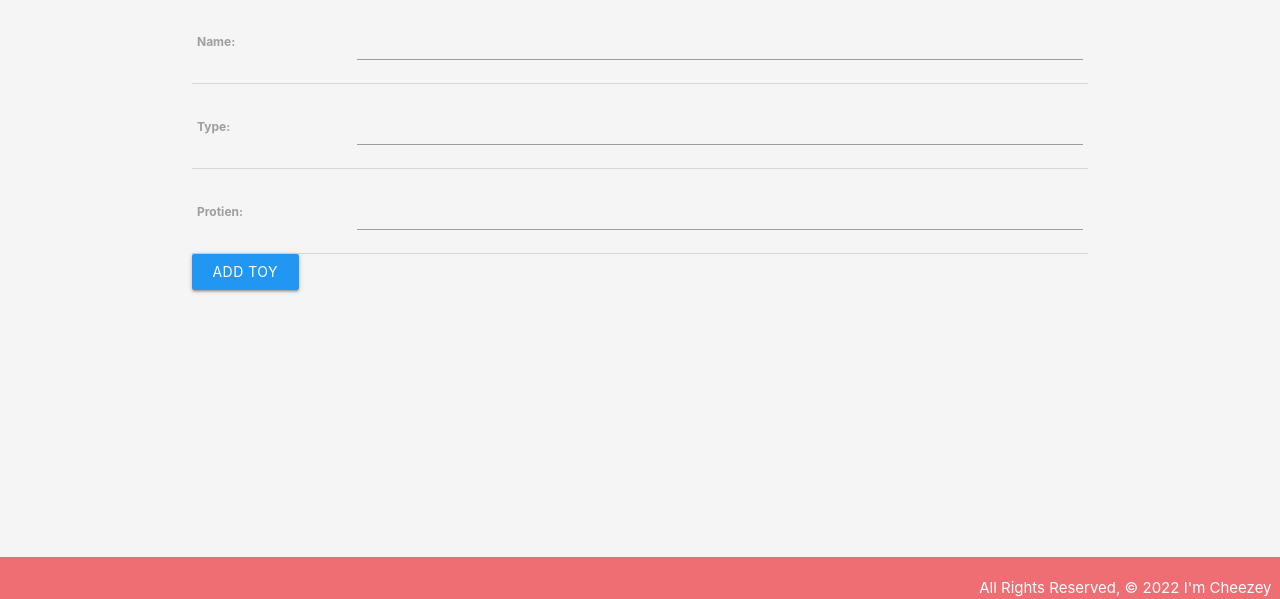
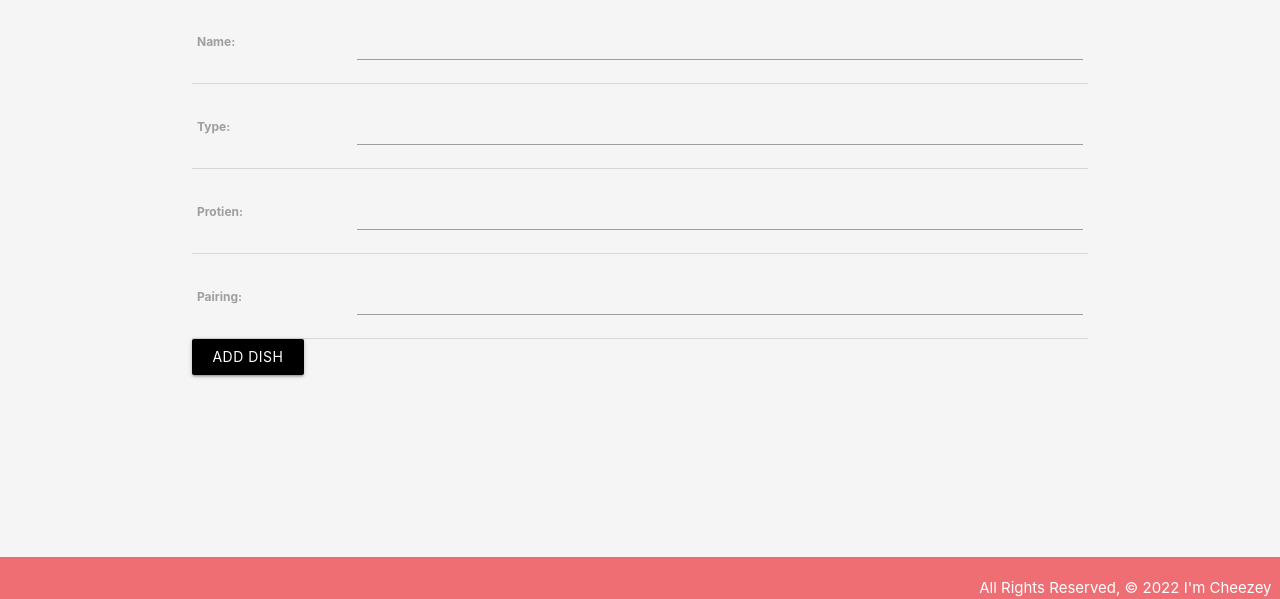
Before and after one commit to OmaLikesCoding/I-m-Cheezey, a Django app: page /dishes/create/ in a window 1280 px wide. Shown: the part 201-800 px from the top of the page. Run offline with Django 4.2, Linux system fonts and the light colour scheme; the visitor is signed in with stand-in values (Sample User, id 1).

Commit message:
Corrected Site Errors Routes TO Dishes Currently Functional

```diff
--- a/main_app/models.py
+++ b/main_app/models.py
@@ -14,10 +14,13 @@ class Dish(models.Model):
     name = models.CharField(max_length=50)
     type = models.CharField(max_length=50)
     protien = models.CharField(max_length=50)
-    paring = models.CharField(max_length=50)
+    pairing = models.CharField(max_length=50)
 
     def get_absolute_url(self):
         return reverse('dishes_detail', kwargs={'pk': self.id})
+
+    def __str__(self):
+        return self.name
 
 class Cheese(models.Model):
     name = models.CharField(max_length=100)
@@ -48,6 +51,8 @@ class Wine(models.Model):
     def __str__(self):
         return f"{self.get_wine_display()} on {self.date}"
 
+  #  def __str__(self):
+   #     return f"{self.get_wine_display()} on {self.date}"
     # change the default sort
     class Meta:
         ordering = ['-date']
--- a/main_app/templates/dishes/detail.html
+++ b/main_app/templates/dishes/detail.html
@@ -8,7 +8,8 @@
 <div class="card">
     <a href="{% url 'dishes_detail' dish.id %}">
         <div class="card-content">
-            <span class="card-title"> Dish Type: <span class="{{ dish.type.lower }}-text">{{ dish.type }}</span> Dish Name: {{ dish.name }}</span>
+            <span class="card-title"> Dish Type: <span class="{{ dish.type.lower }}-text">{{ dish.type }}</span> Dish Name: {{ dish.name }}</span> Protien: {{ dish.protien }} </span>
+            Pairing: {{ dish.pairing }}</span>
         </div>
         <div class="card-action">
             <a href="{% url 'dishes_update' dish.id %}">Edit</a>
--- a/main_app/templates/main_app/dish_form.html
+++ b/main_app/templates/main_app/dish_form.html
@@ -13,7 +13,7 @@
     <table>
         {{ form.as_table }}
     </table>
-    <input class="btn blue" type="submit" value="{% if object %} Update Toy {% else %} Add Toy {% endif %}">
+    <input class="btn black" type="submit" value="{% if object %} Update Dish {% else %} Add Dish {% endif %}">
 </form>
 
 {% endblock %}
--- a/main_app/urls.py
+++ b/main_app/urls.py
@@ -2,7 +2,7 @@ from django.urls import path
 from . import views
 
 urlpatterns = [
-     path('', views.home, name='home'),
+    path('', views.home, name='home'),
     path('about/', views.about, name='about'),
     path('cheeses/', views.cheeses_index, name='index'),
     path('cheeses/<int:cheeses_id>/', views.cheeses_detail, name='detail'),
--- a/manage.py
+++ b/manage.py
@@ -18,5 +18,7 @@ def main():
     execute_from_command_line(sys.argv)
 
 
+
+
 if __name__ == '__main__':
     main()
```
Also changed, not shown: main_app/views.py (+6 -7 lines), main_app/migrations/0002_rename_paring_dish_pairing.py (added).
